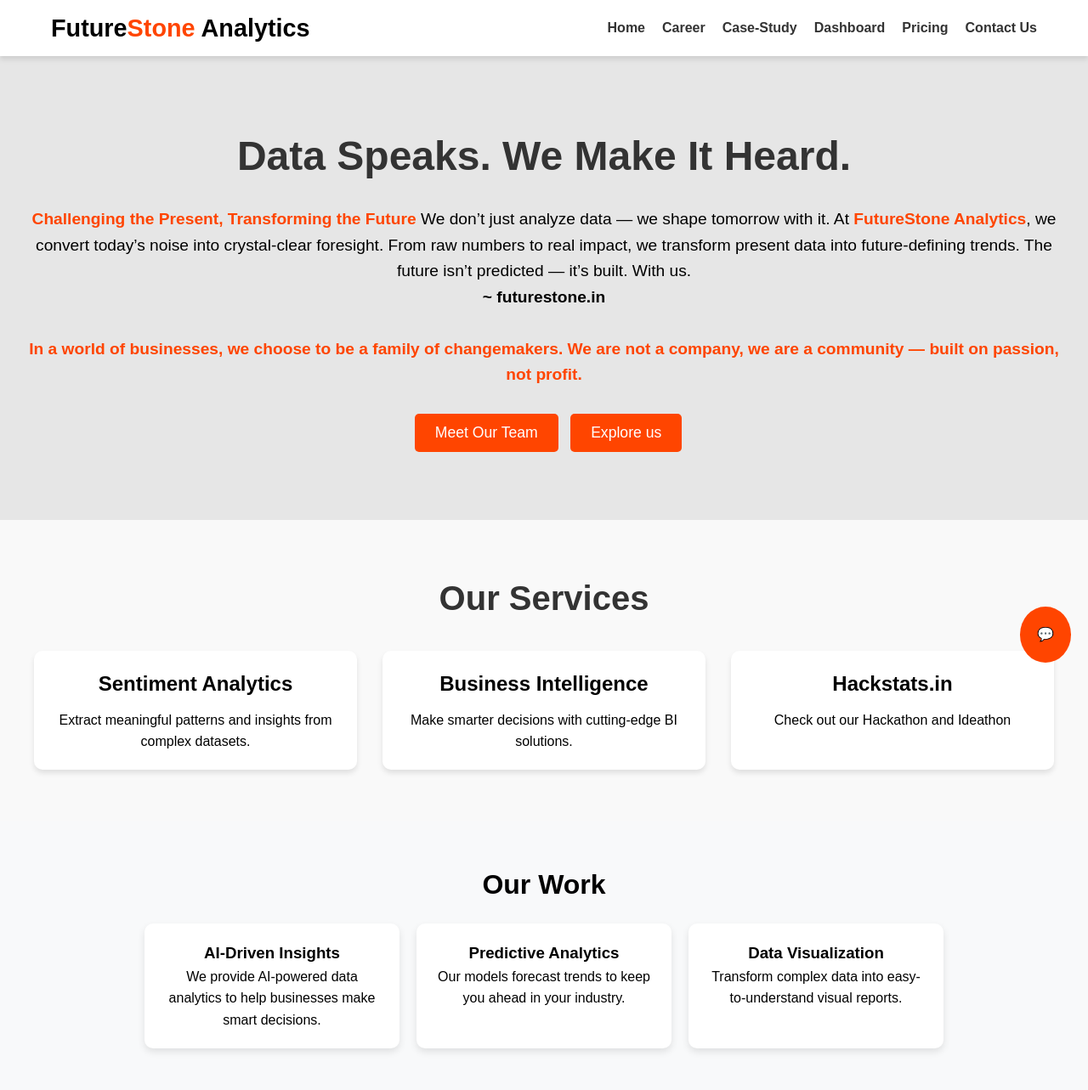
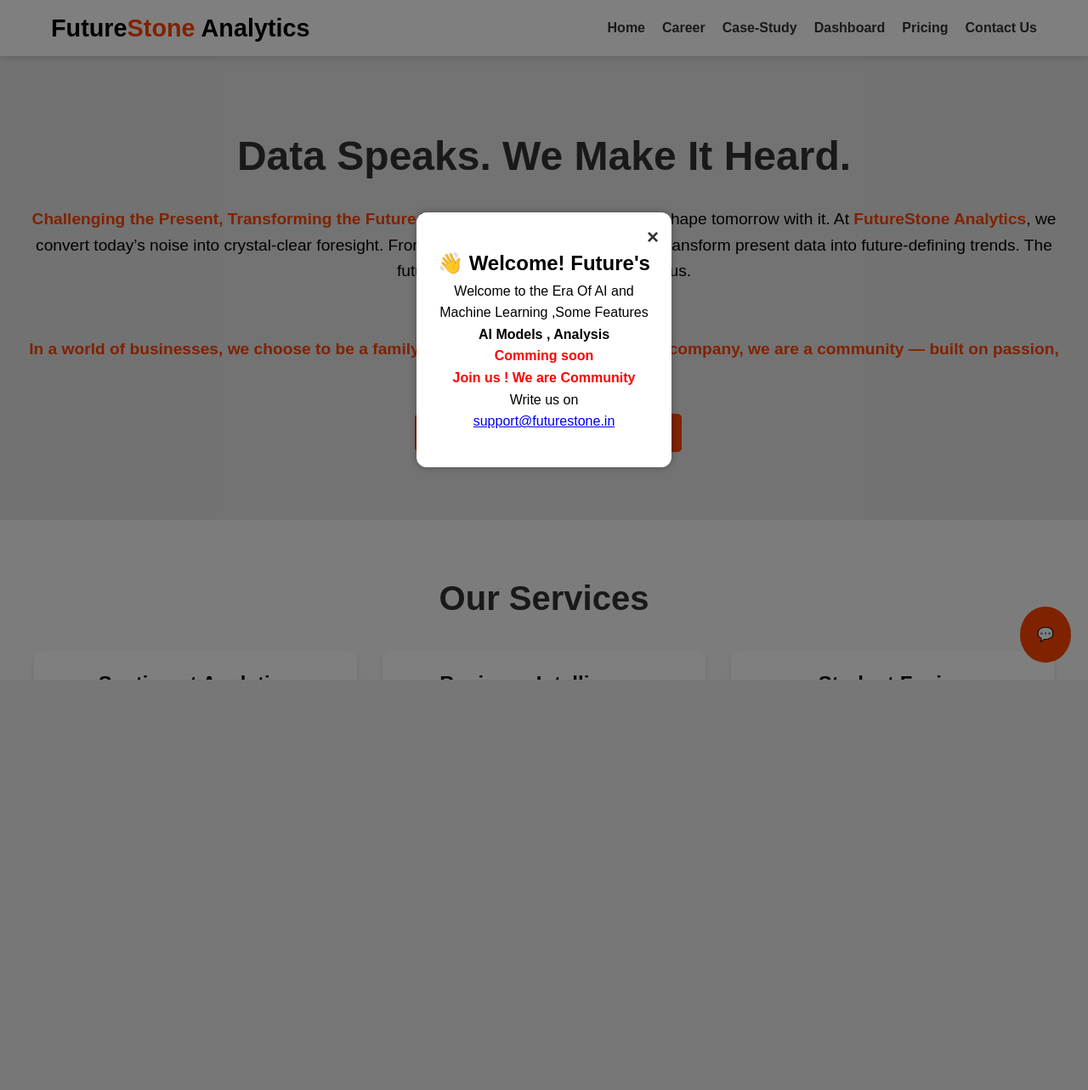
Before and after one commit to abhisheksahoo15/Futurestone.in, a FastAPI app: page / in a window 1280 px wide. Shown: the top 1283 px of the page at 85% size. After the commit the page ends 800 px from the top, so only its background shows below. Run offline with FastAPI, Linux system fonts and the light colour scheme.

Commit message:
Technical Head commit

```diff
--- a/static/css/index.css
+++ b/static/css/index.css
@@ -449,3 +449,65 @@ button {
   font-size: 0.9rem;
   color: #ccc;
 }
+
+/* Popop design  */
+
+/* Popup Overlay */
+.popup-overlay {
+  position: fixed;
+  top: 0;
+  left: 0;
+  height: 100vh;
+  width: 100vw;
+  background: rgba(0, 0, 0, 0.5);
+  display: flex;
+  justify-content: center;
+  align-items: center;
+  z-index: 1000;
+}
+
+/* Popup Content Box */
+    /* Popup overlay */
+    .popup-overlay {
+      position: fixed;
+      top: 0;
+      left: 0;
+      height: 100vh;
+      width: 100vw;
+      background-color: rgba(0, 0, 0, 0.5);
+      display: flex;
+      align-items: center;
+      justify-content: center;
+      z-index: 9999;
+    }
+
+    /* Popup content */
+    .popup-content {
+      background-color: white;
+      width: 300px;
+      height: 300px;
+      border-radius: 12px;
+      position: relative;
+      padding: 20px;
+      box-shadow: 0 0 10px rgba(0,0,0,0.3);
+      display: flex;
+      flex-direction: column;
+      justify-content: center;
+      align-items: center;
+      text-align: center;
+    }
+
+    /* Close button */
+    .close-btn {
+      position: absolute;
+      top: 10px;
+      right: 15px;
+      font-size: 24px;
+      font-weight: bold;
+      cursor: pointer;
+      color: #333;
+    }
+
+    .close-btn:hover {
+      color: red;
+    }
--- a/static/js/index.js
+++ b/static/js/index.js
@@ -96,3 +96,19 @@ document.querySelector("#send-message").addEventListener("click", () => {
         }, 1000);
     }
 });
+
+
+
+
+  // Show popup on page load
+
+  function closePopup() {
+    document.getElementById("popupModal").style.display = "none";
+    localStorage.setItem("popupShown", "true");
+  }
+
+  window.onload = function () {
+    if (!localStorage.getItem("popupShown")) {
+      document.getElementById("popupModal").style.display = "flex";
+    }
+  };
--- a/templates/index.html
+++ b/templates/index.html
@@ -13,6 +13,21 @@
 
 
 <body>
+
+
+
+<!-- Popup Modal -->
+<div id="popupModal" class="popup-overlay" style="display:none;">
+  <div class="popup-content">
+    <span class="close-btn" onclick="closePopup()">&times;</span>
+    <h2>👋 Welcome! Future's</h2>
+    <p>Welcome to the Era Of AI and Machine Learning ,Some Features <b>AI Models , Analysis</b><br> <span style="color: #ff0000;"><b>Comming soon <br> Join us ! We are Community</b></span><br>Write us on <br><span style="color: #0022ff;"><a href="mailto:support@futurestone.in" target="_blank">support@futurestone.in</a></span></p>
+  </div>
+</div>
+
+
+
+
   <header>
     <nav class="navbar">
       <div class="logo">Future<span style="color: #ff4500;">Stone</span> Analytics</div>
@@ -79,8 +94,8 @@
 
 
       <div class="card">
-        <a href="https://smarthack.azurewebsites.net/" style="text-decoration: none; color: inherit;">
-          <h3>Hackstats.in</h3>
+        <a href="/server/" style="text-decoration: none; color: inherit;">
+          <h3>Student Fusion</h3>
           <p>Check out our Hackathon and Ideathon</p>
         </a>
       </div>
--- a/templates/pagenotfound.html
+++ b/templates/pagenotfound.html
@@ -69,9 +69,10 @@
   <div class="container">
     <img src="https://cdn-icons-png.flaticon.com/512/564/564445.png" alt="Server Busy Icon" />
     <h1>Oops! Server Busy , Heavy Traffic</h1>
+    <h2>You can contact using <strong>support@futurestone.in</strong></h2>
     <p>We're currently facing heavy traffic. Our servers are working hard to recover.</p>
     <p>We'll be back soon. Thank you for your patience 🙏</p>
-    <a href="index.html" class="btn">Go Back to Home</a>
+    <a href="/" class="btn">Go Back to Home</a>
   </div>
 
 </body>
```
Also changed, not shown: templates/founders.html (+2 -6 lines), templates/service.html (+7 -4 lines).
